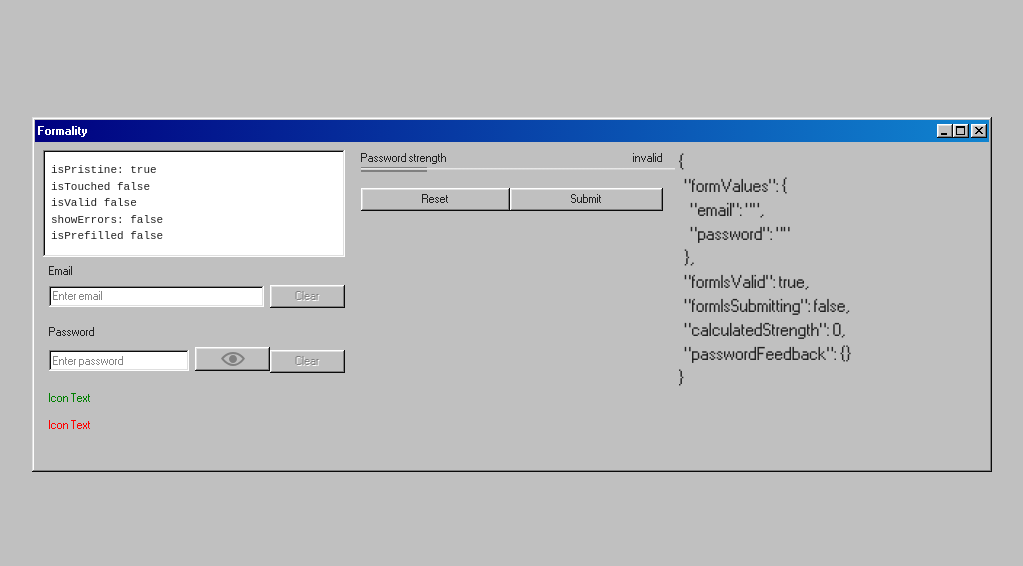
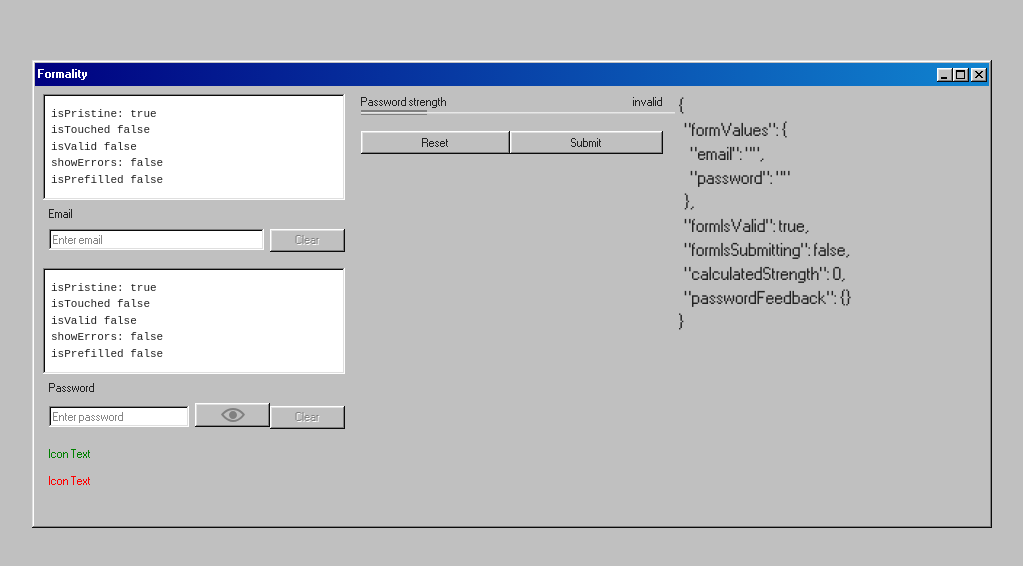
Before and after one commit to maurer2/formality, a Vue app: page / in a window 1280 px wide. Shown: the part 106-672 px from the top of the page, without its empty margins (128-1151 px from the left). Built offline with nearby package versions, Linux system fonts and the light colour scheme.

Commit message:
Added validation logic to password field

```diff
--- a/src/components/Password.vue
+++ b/src/components/Password.vue
@@ -7,6 +7,15 @@
       alt=""
     >
     <div class="field field-row field-row-stacked">
+      <code>
+        <pre>
+          isPristine: {{ Boolean(isPristine) }}
+          isTouched {{ Boolean(isTouched) }}
+          isValid {{ Boolean(isValid) }}
+          showErrors: {{ Boolean(showErrors) }}
+          isPrefilled {{ Boolean(isPrefilled) }}
+        </pre>
+      </code>
       <label
         class="label"
         for="password"
@@ -25,13 +34,14 @@
           :value="modelValue"
           size="25"
           @input="updateValue"
+          @blur="setTouchedState"
         >
         <button
           class="toggle-button"
           :class="{ 'toggle-button--is-disabled': toggleButtonIsDisabled }"
           type="button"
           :disabled="toggleButtonIsDisabled"
-          @click="handleButtonToggle"
+          @click="handleToggleButtonClick"
         >
           <template v-if="isObfuscated">
             <span class="visually-hidden">
@@ -54,6 +64,9 @@
         >
           Clear
         </button>
+      </div>
+      <div v-if="showErrors">
+        Error
       </div>
       <div class="criteria">
         <PasswordCriterion
@@ -93,7 +106,7 @@ export default defineComponent({
     },
     modelModifiers: {
       type: Object,
-      default: () => { /**/ },
+      default: () => ({ /**/ }) as Record<string, boolean>,
     },
     // https://technology.blog.gov.uk/2021/04/19/simple-things-are-complicated-making-a-show-password-option/
     submitIsTriggered: {
@@ -106,9 +119,8 @@ export default defineComponent({
   data() {
     return {
       isObfuscated: true,
-      isDirty: false,
-      // isUntouched: true,
-      // isPristine: true,
+      initalValueModelValue: '',
+      isTouched: false,
       validationRules: [],
     };
   },
@@ -116,8 +128,15 @@ export default defineComponent({
     fieldType(): fieldType {
       return (this.isObfuscated) ? 'password' : 'text';
     },
+    isPristine(): boolean {
+      // angular doesn't revert to pristine when setting value back to initial value
+      return this.modelValue === this.initalValueModelValue;
+    },
     isValid(): boolean {
-      return true;
+      return this.modelValue.length >= 3; // temp
+    },
+    isPrefilled(): boolean {
+      return !!this.initalValueModelValue.length;
     },
     clearButtonIsDisabled(): boolean {
       return !this.modelValue;
@@ -126,7 +145,21 @@ export default defineComponent({
       return !this.modelValue;
     },
     showErrors(): boolean {
-      return this.isDirty && !this.isValid;
+      if (this.isValid) {
+        return false;
+      }
+
+      // always show errors when prefilled content is invalid
+      if (this.isPrefilled) {
+        return true;
+      }
+
+      // show error when field has lost focus at least once and the content has changed
+      if (this.isTouched && !this.isPristine) {
+        return true;
+      }
+
+      return false;
     },
   },
   watch: {
@@ -139,7 +172,16 @@ export default defineComponent({
     },
 
   },
+  mounted() {
+    this.initalValueModelValue = this.modelValue;
+  },
   methods: {
+    setTouchedState(): void {
+      this.isTouched = true;
+    },
+    handleToggleButtonClick() {
+      this.isObfuscated = !this.isObfuscated;
+    },
     updateValue(event: Event): void {
       const { target } = event;
 
@@ -150,14 +192,12 @@ export default defineComponent({
       const newValue: string = (target as HTMLInputElement).value;
 
       this.$emit('update:modelValue', newValue);
-      this.isDirty = true;
     },
     resetValue(): void {
+      this.initalValueModelValue = '';
+      this.isTouched = false;
+
       this.$emit('update:modelValue', '');
-      this.isDirty = false;
-    },
-    handleButtonToggle() {
-      this.isObfuscated = !this.isObfuscated;
     },
   },
 });
@@ -222,4 +262,8 @@ export default defineComponent({
   }
 }
 
+code pre {
+  white-space: pre-line;
+}
+
 </style>
```
